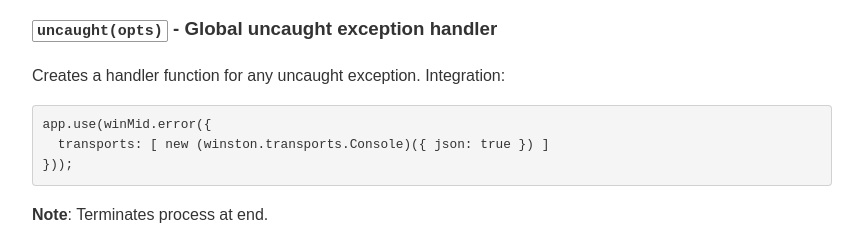
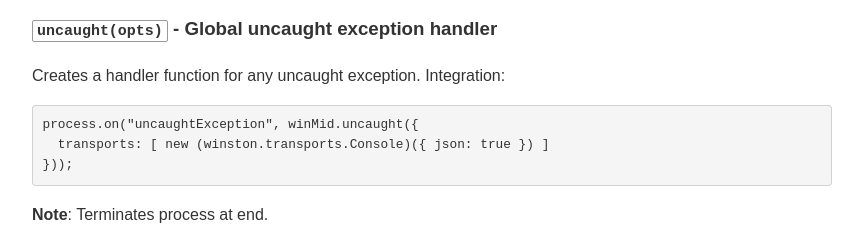
Before and after one commit to FormidableLabs/express-winston-middleware, a website: page index.html in a window 1280 px wide. Shown: the part 2728-2964 px from the top of the page, without its empty margins (0-863 px from the left). Drawn offline with nearby package versions, Linux system fonts and the light colour scheme.

Commit message:
Remove express and clean up.

```diff
--- a/index.html
+++ b/index.html
@@ -125,7 +125,7 @@ and available as <code>res.locals._log</code>.</p>
 }));</code></pre>
 <h3 id="-uncaught-opts-global-uncaught-exception-handler"><code>uncaught(opts)</code> - Global uncaught exception handler</h3>
 <p>Creates a handler function for any uncaught exception. Integration:</p>
-<pre><code>app.use(winMid.error({
+<pre><code>process.on(&quot;uncaughtException&quot;, winMid.uncaught({
   transports: [ new (winston.transports.Console)({ json: true }) ]
 }));</code></pre>
 <p><strong>Note</strong>: Terminates process at end.</p>
--- a/package.json
+++ b/package.json
@@ -7,8 +7,7 @@
     "lodash": "2.4.0"
   },
   "peerDependencies": {
-    "winston": "*",
-    "express": "*"
+    "winston": "*"
   },
   "devDependencies": {
     "grunt-contrib-jshint": "~0.7.0",
@@ -18,8 +17,7 @@
     "grunt-contrib-jade": "~0.8.0",
     "dox": "~0.4.4",
     "marked": "~0.2.10",
-    "winston": "~0.7.2",
-    "express": "~3.4.6"
+    "winston": "~0.7.2"
   },
   "scripts": {
     "test": "./node_modules/.bin/grunt check"
```
Also changed, not shown: index.js (+5 -2 lines), README.md.
